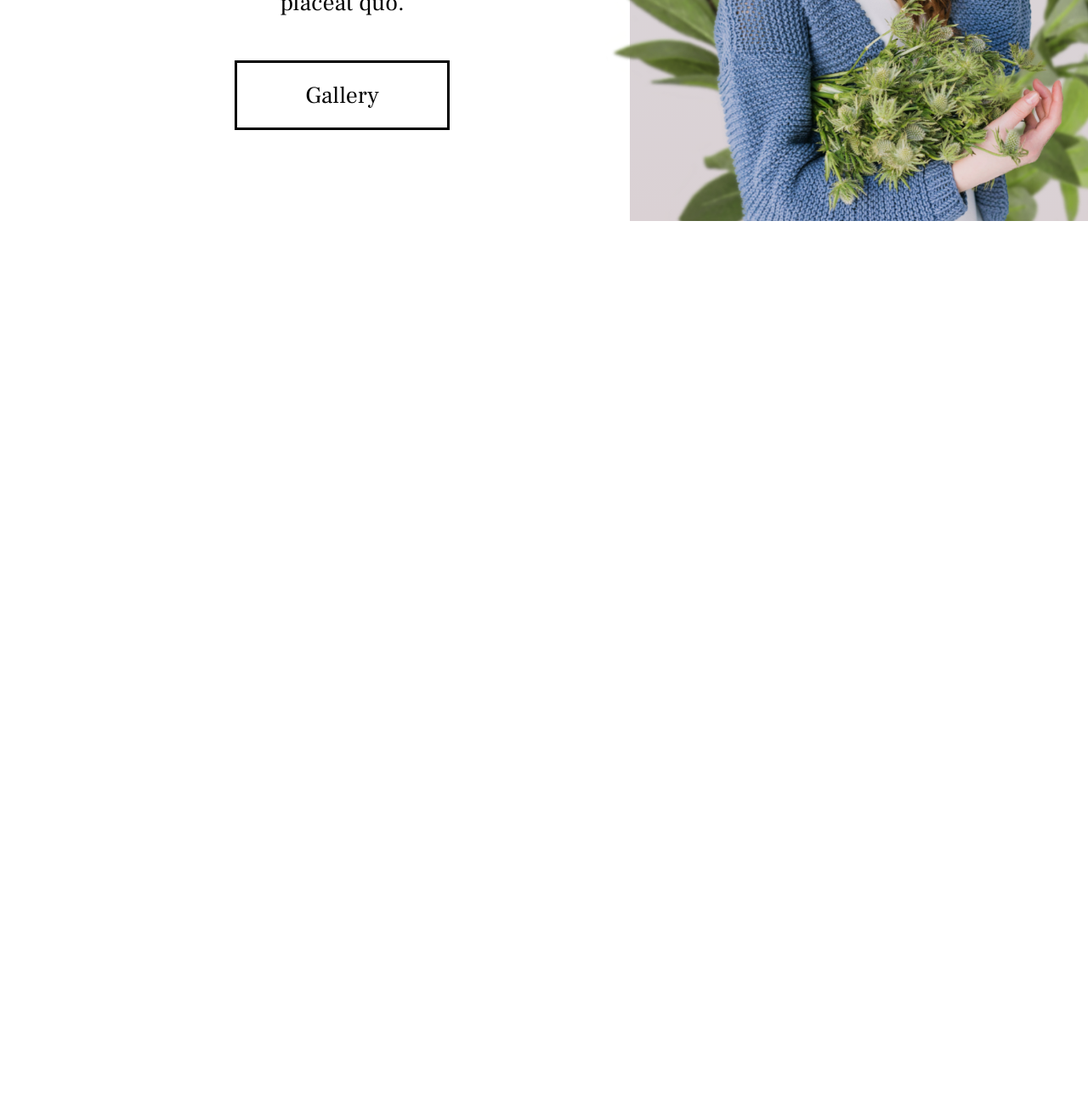
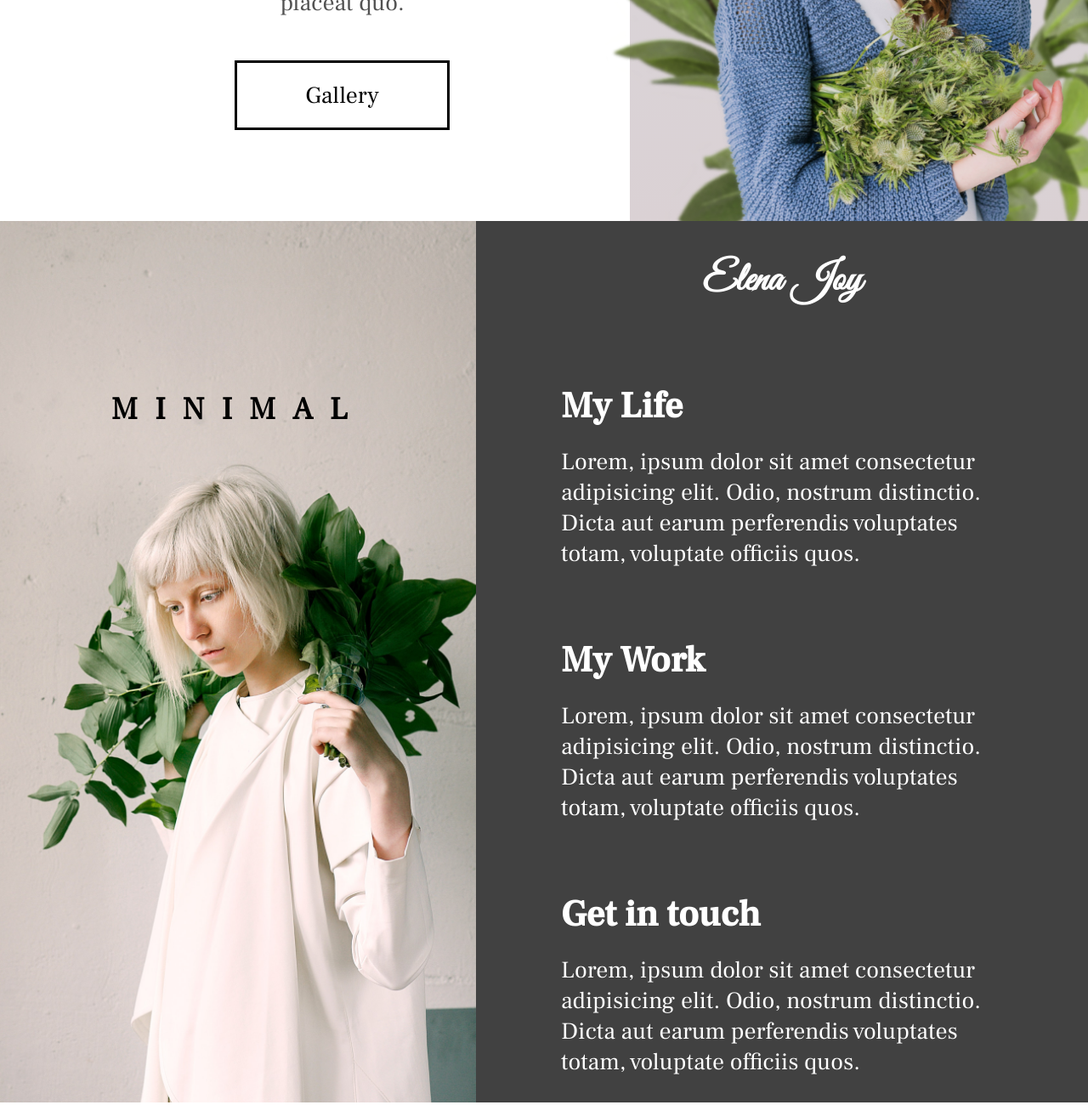
Before and after one commit to PwnedIncognito/Photography-Website, a plain HTML site: page index.html in a window 1280 px wide. Shown: the part 541-1841 px from the top of the page at 85% size. Before the commit the page ends 801 px from the top, so only its background shows below. Drawn offline with Linux system fonts and the light colour scheme.

Commit message:
Added the About section

```diff
--- a/index.html
+++ b/index.html
@@ -49,6 +49,43 @@
           <img src="./img/plant2.png" alt="Plant" class="plant2 plant" />
         </div>
       </section>
+      <section class="about">
+        <div class="about-image">
+          <h5>MINIMAL</h5>
+          <img
+            src="./img/about-image.png"
+            alt="portait-picture
+            "
+          />
+        </div>
+        <div class="about-text flex">
+          <h2>Elena Joy</h2>
+          <div class="about-life">
+            <h3>My Life</h3>
+            <p>
+              Lorem, ipsum dolor sit amet consectetur adipisicing elit. Odio,
+              nostrum distinctio. Dicta aut earum perferendis voluptates totam,
+              voluptate officiis quos.
+            </p>
+          </div>
+          <div class="about-work">
+            <h3>My Work</h3>
+            <p>
+              Lorem, ipsum dolor sit amet consectetur adipisicing elit. Odio,
+              nostrum distinctio. Dicta aut earum perferendis voluptates totam,
+              voluptate officiis quos.
+            </p>
+          </div>
+          <div class="about-contact">
+            <h3>Get in touch</h3>
+            <p>
+              Lorem, ipsum dolor sit amet consectetur adipisicing elit. Odio,
+              nostrum distinctio. Dicta aut earum perferendis voluptates totam,
+              voluptate officiis quos.
+            </p>
+          </div>
+        </div>
+      </section>
     </main>
   </body>
 </html>
--- a/style.css
+++ b/style.css
@@ -107,6 +107,7 @@ nav {
 }
 .hero-intro p {
   padding: 5rem 10rem;
+  color: var(--gray-text);
 }
 .hero-intro h2 {
   padding: 3rem;
@@ -143,6 +144,47 @@ nav {
 .burger,
 .menu-check {
   display: none;
+}
+
+/* About Section */
+
+.about {
+  min-height: 100vh;
+  display: flex;
+  flex-wrap: wrap;
+}
+.about-text {
+  background: var(--background-color);
+  color: white;
+  flex: 2 1 40rem;
+  justify-content: space-around;
+}
+.about-text div {
+  padding: 3rem 10rem;
+}
+.about-text h3 {
+  padding: 2rem 0rem;
+  font-family: "Ruhl Medium";
+}
+.about-text h2 {
+  font-family: "Vibes";
+  padding: 4rem;
+}
+.about-image {
+  flex: 1 1 40rem;
+  position: relative;
+}
+.about-image h5 {
+  position: absolute;
+  letter-spacing: 2rem;
+  top: 20%;
+  left: 50%;
+  transform: translate(-50%, -20%);
+}
+.about-image img {
+  width: 100%;
+  height: 100%;
+  object-fit: cover;
 }
 
 /* Animation */
@@ -230,4 +272,9 @@ nav {
   }
 
   /* End of Hell */
+
+  /* About Section */
+  .about-text div {
+    padding: 3rem 3rem;
+  }
 }
```
